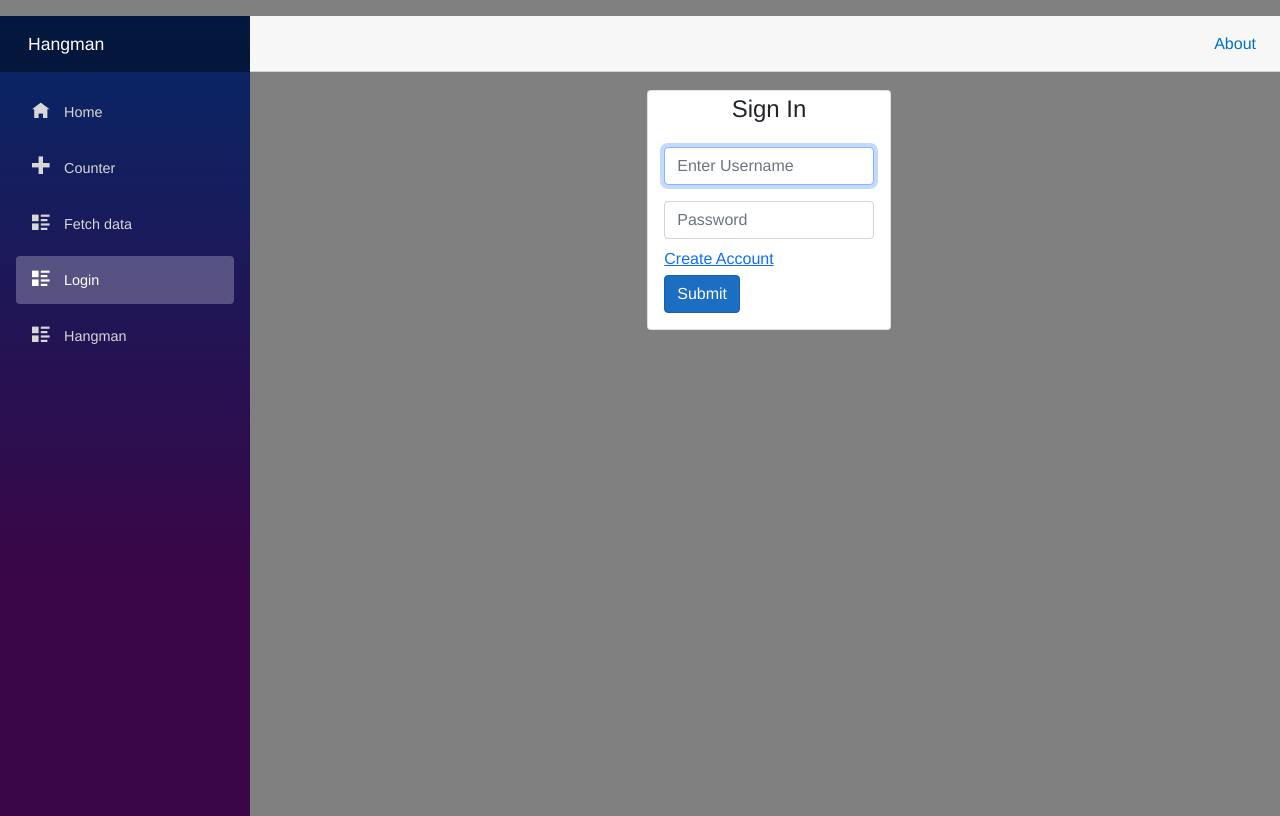
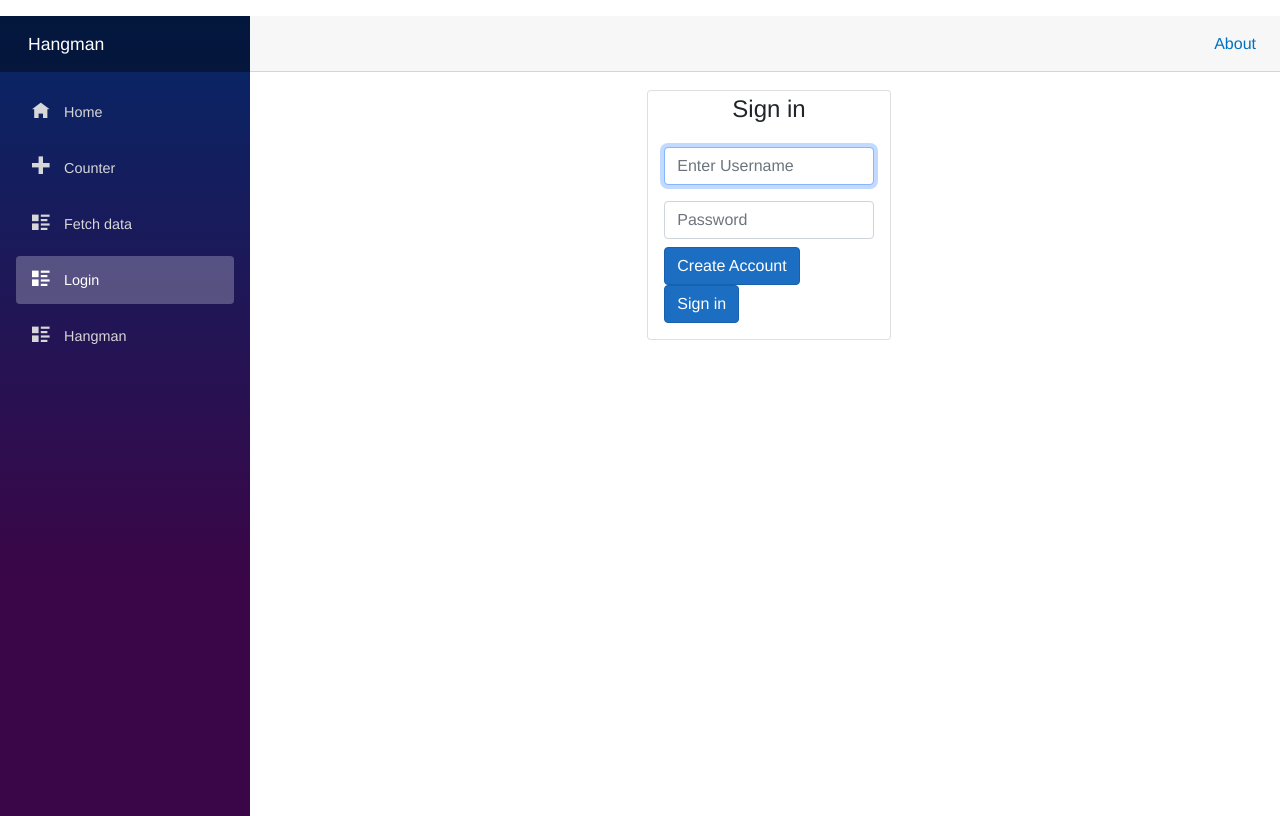
Before and after one commit to 16holson/.NETProjects, an ASP.NET Core app: page /login in a window 1280 px wide. Run offline with ASP.NET Core 8, Linux system fonts and the light colour scheme; style sheets or scripts are compiled from the project's sources.

Commit message:
Added login functionality

```diff
--- a/Hangman/Hangman/Pages/Login.razor
+++ b/Hangman/Hangman/Pages/Login.razor
@@ -1,20 +1,49 @@
 @page "/login"
+@inject NavigationManager NavManager
 
 <PageTitle>Login</PageTitle>
 <html lang="en">
-<body style="margin-top: 1rem; background-color: gray">
-    <div class="card mx-auto" style="width: 25%;">
-        <h4 class="text-center" style="margin-top: .25rem">Sign In</h4>
-        <div class="card-body">
-            <form> <!--add websockets?-->
-                <input type="username" class="form-control" id="email" name="username" aria-describedby="emailHelp" placeholder="Enter Username" autofocus>
-                <input style="margin-top: 1rem; margin-bottom: .5rem" type="password" class="form-control" id="password" name="password" placeholder="Password">
-                <div style="margin-top: .25rem; margin-bottom: .25rem;"><a href="newUser.php" class="link-primary">Create Account</a></div>
-                <button type="submit" class="btn btn-primary">Submit</button>
-            </form>
-        </div>
+<body style="margin-top: 1rem;">
+<div class="card mx-auto" style="width: 25%;">
+    <h4 class="text-center" style="margin-top: .25rem">@sign</h4>
+    <div class="card-body">
+         <!--add websockets?-->
+         <input type="username" class="form-control" id="email" name="username" aria-describedby="emailHelp" placeholder="Enter Username" autofocus>
+         <input style="margin-top: 1rem; margin-bottom: .5rem" type="password" class="form-control" id="password" name="password" placeholder="Password">
+         <input style="margin-top: 1rem; margin-bottom: .5rem; display: @display" type="password" class="form-control" id="confirmPassword" name="password" placeholder="Confirm Password">
+         <!-- figure out how to change pages -->
+         <button class="btn btn-primary" @onclick="CreateAccount">@account</button>
+         <button type="submit" class="btn btn-primary" @onclick="HangManPage">@sign</button>
+
     </div>
+</div>
 
 </body>
 
 </html>
+
+@code
+{
+    private String display = "none";
+    private String account = "Create Account";
+    private String sign = "Sign in";
+    private void CreateAccount()
+    {
+        if (display == "inline")
+        {
+            display = "none";
+            account = "Create Account";
+            sign = "Sign in";
+        }
+        else
+        {
+            display = "inline";
+            account = "Sign In";
+            sign = "Sign Up";
+        }
+    }
+    private void HangManPage()
+    {
+        NavManager.NavigateTo("/hangman");
+    }
+}
```
Also changed, not shown: Hangman/Hangman/Pages/NewUser.razor (added, +22 -0 lines), Hangman/Hangman/Hangman.csproj.
